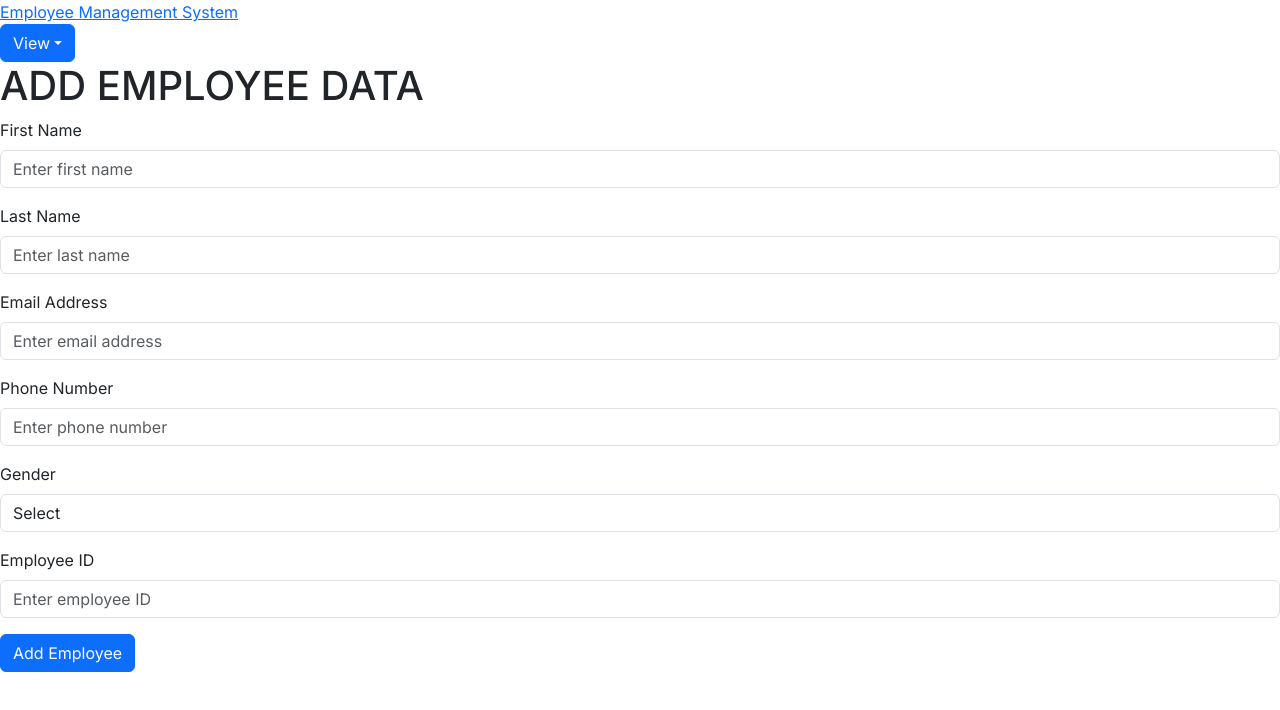
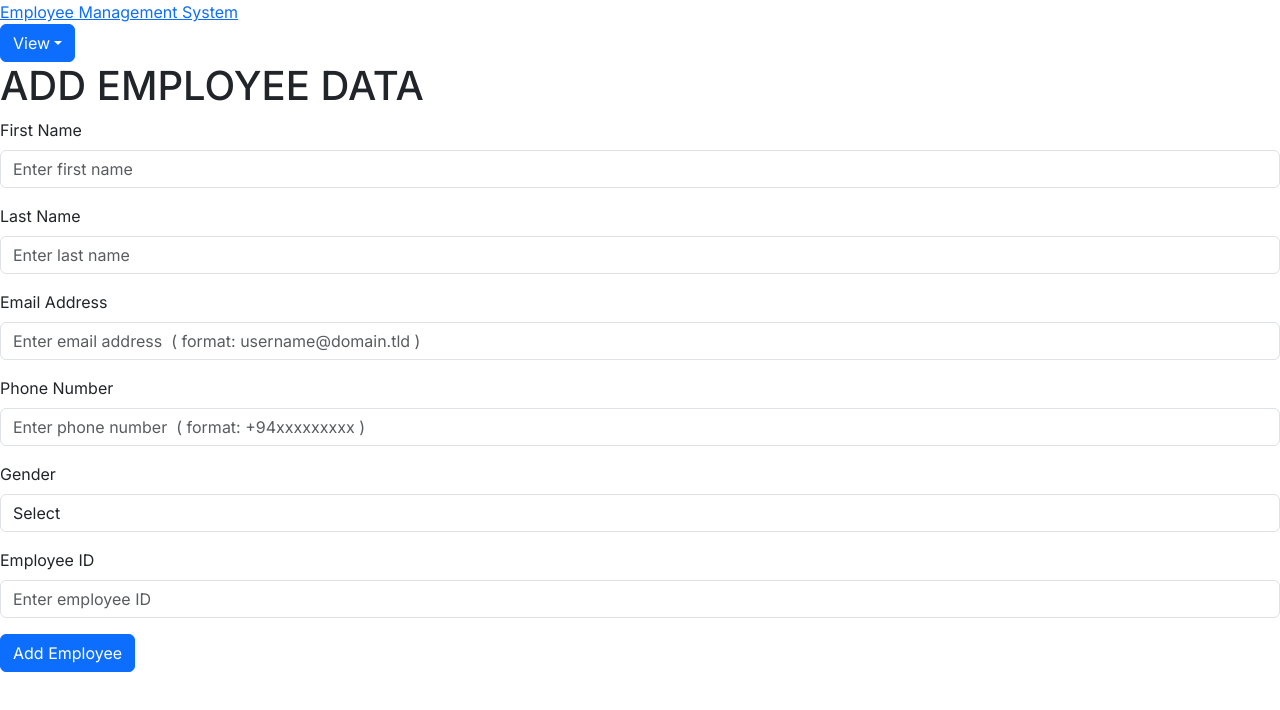
Before and after one commit to thuvaragan-swivel/thuvaragan-ignite-front-end, a Next.js app: page /employee/add in a window 1280 px wide. Shown: the top 710 px of the page. Built offline with nearby package versions, Linux system fonts and the light colour scheme.

Commit message:
form updates

```diff
--- a/src/components/EmployeeForm.jsx
+++ b/src/components/EmployeeForm.jsx
@@ -36,7 +36,7 @@ const EmployeeForm = ({ employee, setEmployee, handleSubmit, mode }) => {
         <Form.Label>Email Address</Form.Label>
         <Form.Control
           type="email"
-          placeholder="Enter email address"
+          placeholder="Enter email address  ( format: username@domain.tld )"
           value={employee.emailAddress}
           onChange={(e) =>
             setEmployee({ ...employee, emailAddress: e.target.value })
@@ -48,7 +48,7 @@ const EmployeeForm = ({ employee, setEmployee, handleSubmit, mode }) => {
         <Form.Label>Phone Number</Form.Label>
         <Form.Control
           type="text"
-          placeholder="Enter phone number"
+          placeholder="Enter phone number  ( format: +94xxxxxxxxx )"
           value={employee.phoneNumber}
           onChange={(e) =>
             setEmployee({ ...employee, phoneNumber: e.target.value })
```
